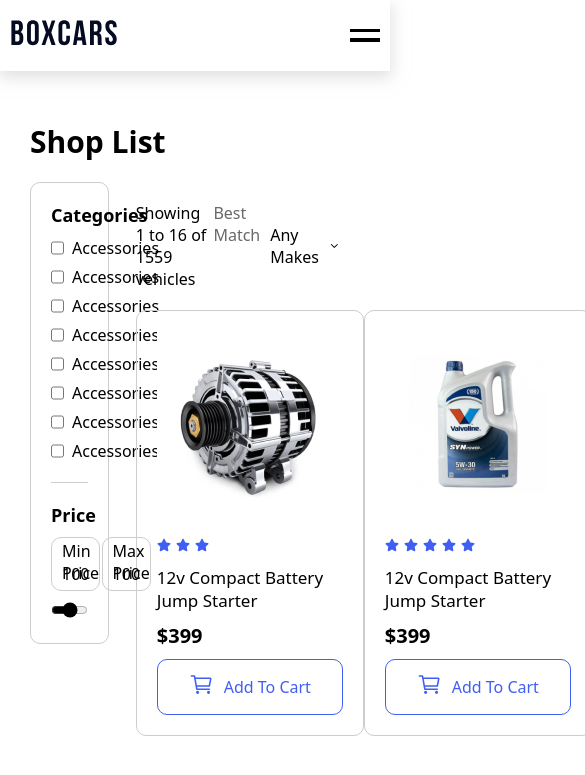
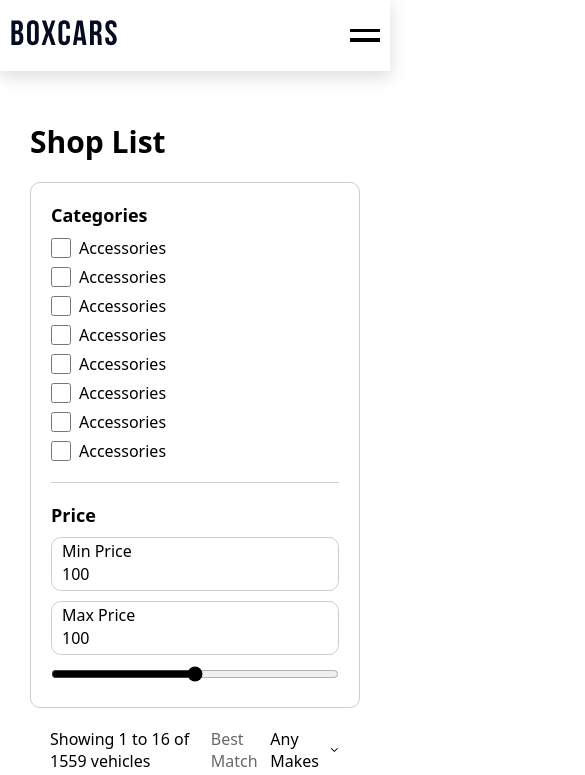
Before and after one commit to DimaShamoev/Car_Rent_WebSite, a React (Vite) app: page /shop in a window 390 px wide. Shown: the top 775 px of the page, 585 px wide, since content can reach past the window. Built offline with nearby package versions, Linux system fonts and the light colour scheme.

Commit message:
made shop page responsive

```diff
--- a/src/App.css
+++ b/src/App.css
@@ -58,6 +58,7 @@
         transform: translate(-50%, -50%) scale(0.5);
         opacity: 1;
     }
+
     100% {
         transform: translate(-50%, -50%) scale(1);
         opacity: 0;
@@ -151,7 +152,7 @@
 }
 
 .Aside-menu.active {
-  width: 250px;
+    width: 320px;
     padding: 20px;
 }
 
@@ -177,7 +178,7 @@
 
 }
 
-.aside-menu-list ul{
+.aside-menu-list ul {
     list-style: none;
     display: flex;
     flex-direction: column;
@@ -278,7 +279,7 @@
     line-height: 2;
 }
 
-.footer-contact-btn  {
+.footer-contact-btn {
     font-weight: 600;
     font-size: 20px;
     margin-bottom: 20px;
@@ -355,6 +356,7 @@
 }
 
 @media screen and (max-width: 780px) {
+
     .Header ul,
     .Header .sign-in {
         display: none;
--- a/src/Pages/Shop/Shop.css
+++ b/src/Pages/Shop/Shop.css
@@ -210,3 +210,47 @@
 .but-btn span {
     font-size: 25px;
 }
+
+@media screen and (max-width: 1350px) {
+    .shop-item {
+        width: 250px;
+    }
+}
+
+@media screen and (max-width: 1200px) {
+    .shop-item {
+        width: 220px;
+    }
+}
+
+@media screen and (max-width: 1050px) {
+    .shop-min-max-price-block {
+        display: flex;
+        justify-content: space-between;
+        gap: 10px;
+        flex-direction: column;
+    }
+
+    .shop-page-product-bottom {
+        grid-template-columns: repeat(2, auto);
+        gap: 20px;
+    }
+
+    .shop-item {
+        width: 100%;
+        max-width: 100%;
+    }
+}
+
+@media screen and (max-width: 780px) {
+    .shop-page-filter-product {
+        display: block;
+    }
+}
+
+@media screen and (max-width: 600px) {
+    .shop-page-product-bottom {
+        display: flex;
+        flex-direction: column;
+    }
+}
```
Lines whose indentation alone changed are shown as unchanged.
